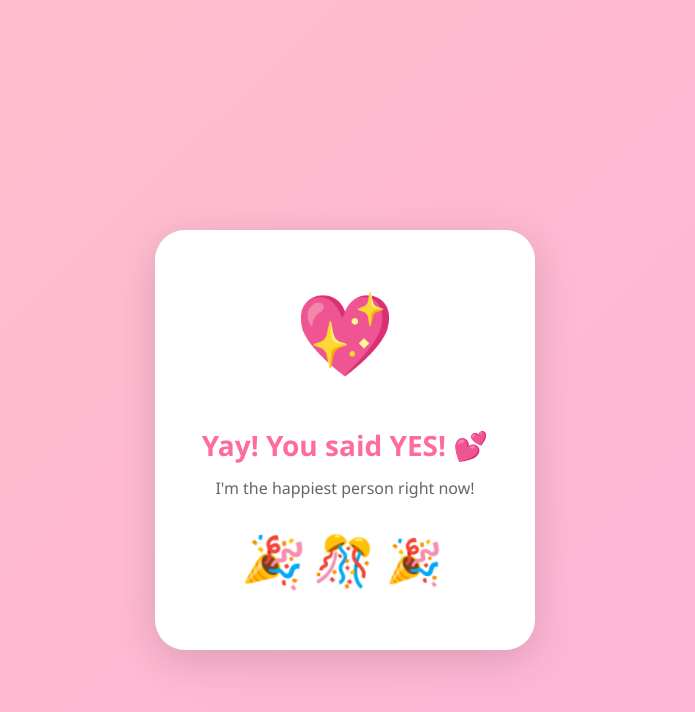
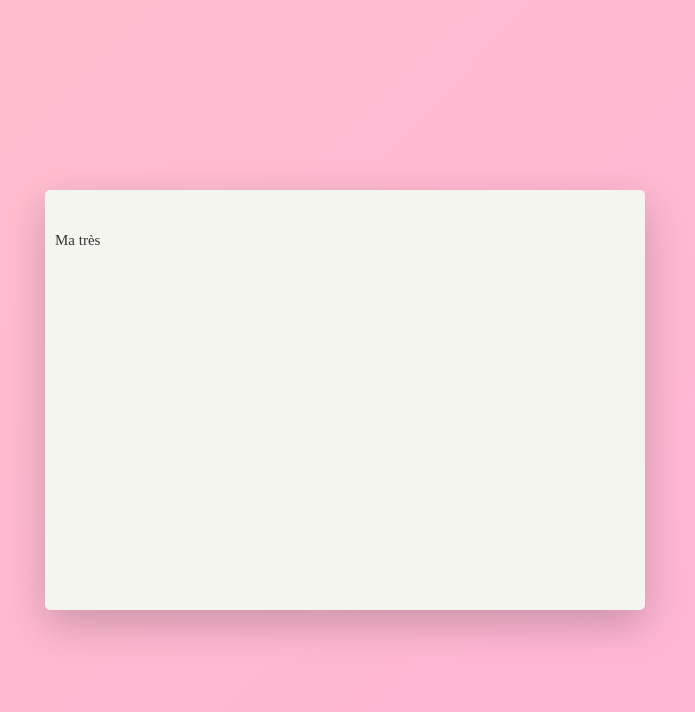
Before and after one commit to lyeschalal/yanis_sv, a React (Vite) app: page / in a window 1280 px wide. Both pictures are taken after a click on the button "Yes". Shown: the top 712 px of the page, without its empty margins (295-990 px from the left). Built offline with nearby package versions, Linux system fonts and the light colour scheme.

Commit message:
Fix letter typing - remove backspace effect and align cursor properly

```diff
--- a/src/App.css
+++ b/src/App.css
@@ -250,3 +250,54 @@ body {
     transform: scale(1.2) rotate(10deg);
   }
 }
+
+/* Lettre */
+.letter-container {
+  display: flex;
+  justify-content: center;
+  align-items: center;
+  min-height: 100vh;
+  width: 100vw;
+  padding: 20px;
+  background: linear-gradient(135deg, #ffc0cb 0%, #ffb3d9 100%);
+}
+
+.letter {
+  background: #f5f5f0;
+  padding: 10px;
+  box-shadow: 0 15px 40px rgba(0, 0, 0, 0.2);
+  border-radius: 5px;
+  max-width: 600px;
+  width: 100%;
+  position: relative;
+  animation: slideIn 0.6s ease-out;
+}
+
+.letter-text {
+  font-family: "Brush Script MT", cursive;
+
+
+  font-size: 15px;
+  line-height: 1.8;
+  color: #333;
+  white-space: pre-wrap;
+  word-wrap: break-word;
+  margin: 0;
+  min-height: 400px;
+}
+
+.cursor {
+  display: inline;
+  color: #333;
+  animation: blink 1s infinite;
+  font-weight: bold;
+}
+
+@keyframes blink {
+  0%, 49%, 100% {
+    opacity: 1;
+  }
+  50%, 99% {
+    opacity: 0;
+  }
+}
--- a/src/App.jsx
+++ b/src/App.jsx
@@ -1,22 +1,71 @@
-import { useState } from 'react'
+import { useState, useEffect } from 'react'
 import './App.css'
 
 function App() {
   const [yesClicked, setYesClicked] = useState(false)
+  const [showLetter, setShowLetter] = useState(false)
+  const [displayedText, setDisplayedText] = useState('')
   const [noCount, setNoCount] = useState(0)
   const [noPosition, setNoPosition] = useState({ x: 0, y: 0 })
+
   const positions_move = [
-  { x: -20, y: 20 },
-  { x: 30, y: 0 },
-  { x: 20, y: -40 },
-  { x: 30, y: 60 }
-]
+    { x: -20, y: 20 },
+    { x: 30, y: 0 },
+    { x: 20, y: -40 },
+    { x: 30, y: 60 }
+  ]
+
   const avatarData = [
     { image: 'img1.png', text: 'Are you sure' },
     { image: 'img2.png', text: 'Really !!' },
     { image: 'img3.png', text: 'Think again' },
     { image: 'img4.png', text: 'Last chance' }
   ]
+
+  const letterContent = `
+Ma très chère Afaf,
+
+     Je prends la plume ce soir pour te dire des choses qui me brûlent le cœur depuis longtemps. Chaque moment passé avec toi est un trésor que je garde précieusement.
+
+     Ta beauté, ta gentillesse et ta lumière illuminent mes jours les plus sombres. Quand tu souris, le monde s'arrête et il n'existe que ce moment magique entre nous.
+
+     Je veux construire mille souvenirs avec toi, rire ensemble jusqu'aux larmes, et affronter chaque défi main dans la main. Tu es bien plus qu'une simple personne pour moi, tu es mon rêve devenu réalité.
+
+     Merci de m'avoir dit oui. Tu viens de rendre l'homme le plus heureux du monde.
+
+     Avec tout mon amour et ma tendresse,
+
+                                        ❤️`
+
+  // Effet de typing
+  useEffect(() => {
+    if (!showLetter) return
+
+    let currentIndex = 0
+    let currentText = ''
+
+    const typeInterval = setInterval(() => {
+      if (currentIndex < letterContent.length) {
+        currentText += letterContent[currentIndex]
+        currentIndex++
+        setDisplayedText(currentText)
+      } else {
+        clearInterval(typeInterval)
+      }
+    }, 90)
+
+    return () => clearInterval(typeInterval)
+  }, [showLetter])
+
+  // Délai de 2 secondes après Yes
+  useEffect(() => {
+    if (yesClicked) {
+      const timer = setTimeout(() => {
+        setShowLetter(true)
+      }, 2000)
+      return () => clearTimeout(timer)
+    }
+  }, [yesClicked])
 
   const getRandomPosition = () => {
     const randomX = (Math.random() - 0.5) * 80
@@ -26,15 +75,8 @@ function App() {
 
   const handleNoClick = () => {
     if (noCount < 4) {
-      // const newPos = getRandomPosition()
-      // console.log('New position:', newPos)
-      // recuperer la position actuelle du bouton No
       const currentPos = noPosition
-      // ajouter un mouvement aléatoire à la position actuelle
       let move = positions_move[noCount]
-
-      console.log(noCount, positions_move[0])
-
       const newPos = { x: currentPos.x + move.x, y: currentPos.y + move.y }
       setNoPosition(newPos)
       setNoCount(noCount + 1)
@@ -43,6 +85,19 @@ function App() {
 
   const handleYesClick = () => {
     setYesClicked(true)
+  }
+
+  if (yesClicked && showLetter) {
+    return (
+      <div className="letter-container">
+        <div className="letter">
+          <pre className="letter-text">
+            {displayedText}
+            {displayedText.length < letterContent.length && <span className="cursor">|</span>}
+          </pre>
+        </div>
+      </div>
+    )
   }
 
   if (yesClicked) {
```
